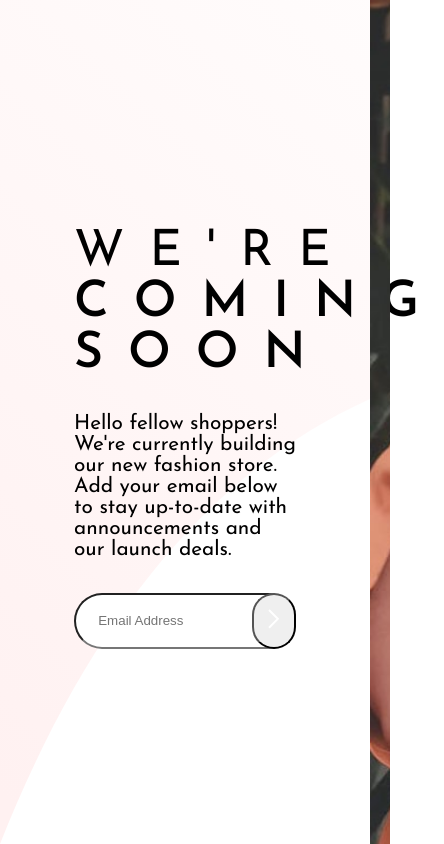
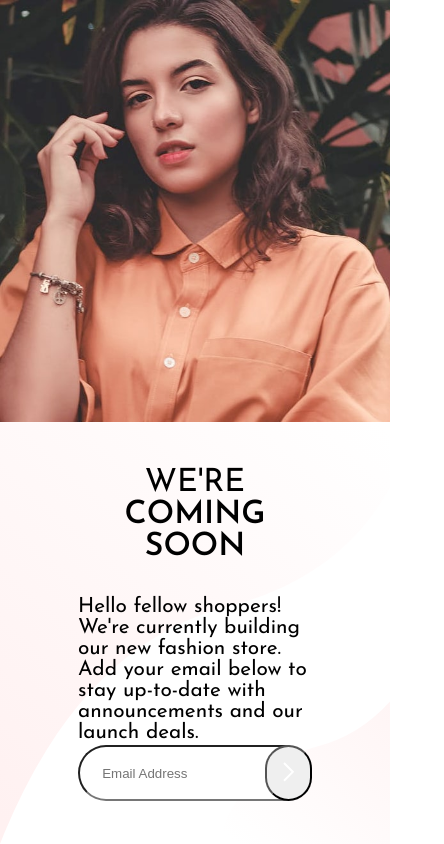
Before and after one commit to aliuwd927/base_apparel_coming_soon, a plain HTML site: page index.html in a window 390 px wide. Shown: the whole page, 444 px wide, since content can reach past the window. Drawn offline with Linux system fonts and the light colour scheme.

Commit message:
Finalized

```diff
--- a/index.css
+++ b/index.css
@@ -8,7 +8,6 @@ body{
     height: 100vh;
     width: 100vw;
     max-width: 100%;
-    font-size: 1rem;
     font-family: 'Josefin Sans', sans-serif;
 }
 
@@ -52,7 +51,7 @@ body{
 .wcs_text_1, .wcs_text_2, .wcs_text_3{
     width: 100%;
     font-size: 3.125rem;
-    letter-spacing: 0.5em;
+    letter-spacing: 0.5rem;
 }
 
 .wcs_text_1{
@@ -123,3 +122,42 @@ body{
     background-repeat: no-repeat;
     background-size: cover;
 }
+
+@media screen and (max-width: 950px){
+    .container{
+        width: 100%;
+        height: 100%;
+        margin: 0 auto;
+        display: flex;
+    }
+
+    .main_content{
+        width: 100%;
+        display: flex;
+        flex-direction: column-reverse;
+    }
+
+    .comingSoon_Container{
+        margin-top: -100px;
+    }
+    .text_1_container{
+        width: 100%;
+    }
+    .wcs_text_1, .wcs_text_2, .wcs_text_3{
+        width: 100%;
+        font-size: 32px;
+        letter-spacing: 0;
+        display: flex;
+        flex-direction: column;
+        align-items: center;
+    }
+
+    .emailJS_Container{
+        margin-top: 1%;
+    }
+
+    .right_Container{
+        height: 100vh;
+        width: 100%;
+    }
+}
--- a/js/index.js
+++ b/js/index.js
@@ -10,7 +10,7 @@ const regex = /^(([^<>()\[\]\\.,;:\s@"]+(\.[^<>()\[\]\\.,;:\s@"]+)*)|(".+"))@((\
 submit.addEventListener('click', function(){
     //alert('a');    /*Test button on click to ensure stacking order is correct*/
     if(!!regex.test(email.value)) {
-        alert('y');
+        alert('Please check email for notifications!');
         document.getElementById('hiddenEx').style.visibility = 'hidden';
         document.getElementById('hiddenPls').style.visibility = 'hidden';
         document.getElementById('submit').style.borderColor = ' black';
```
